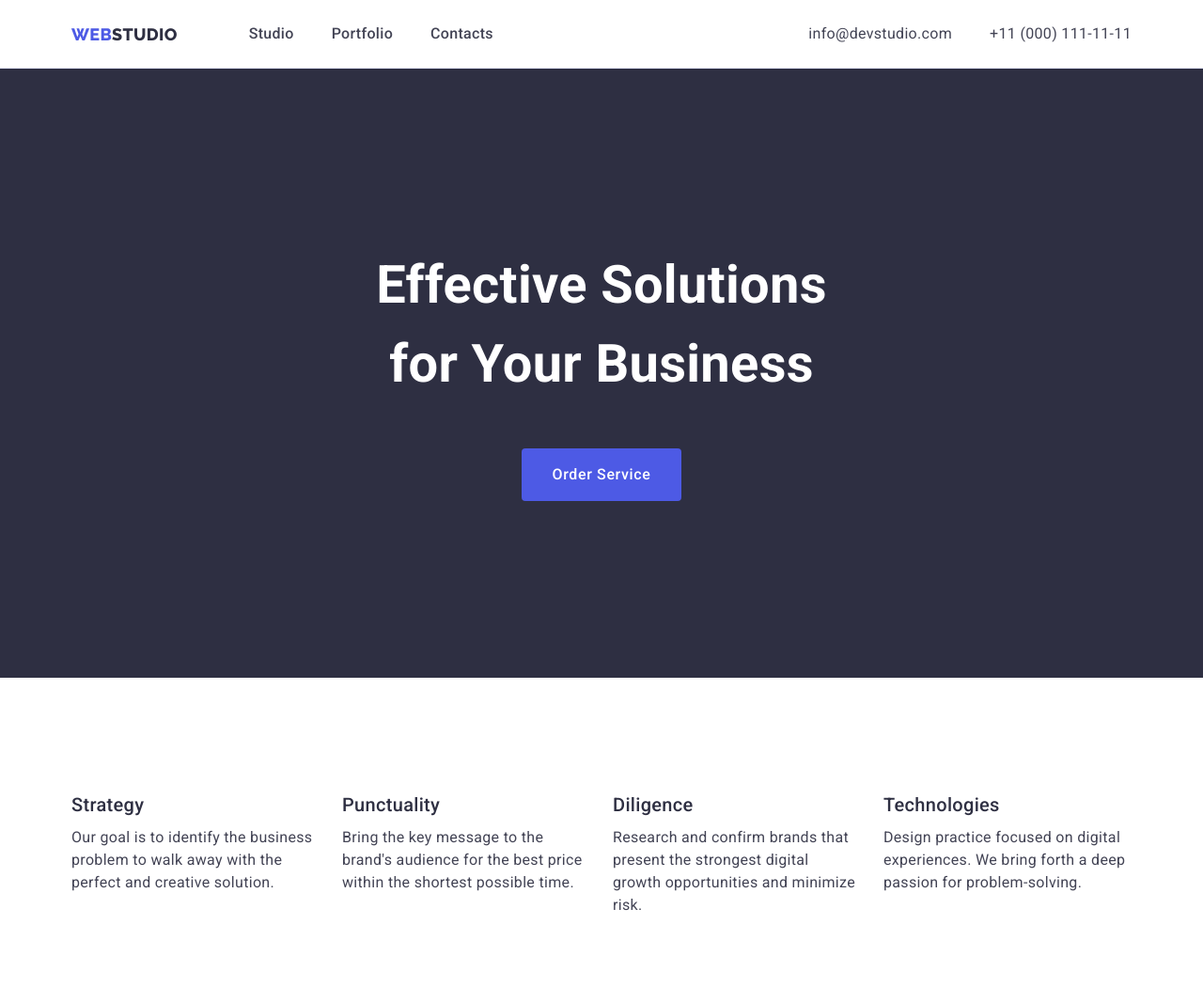
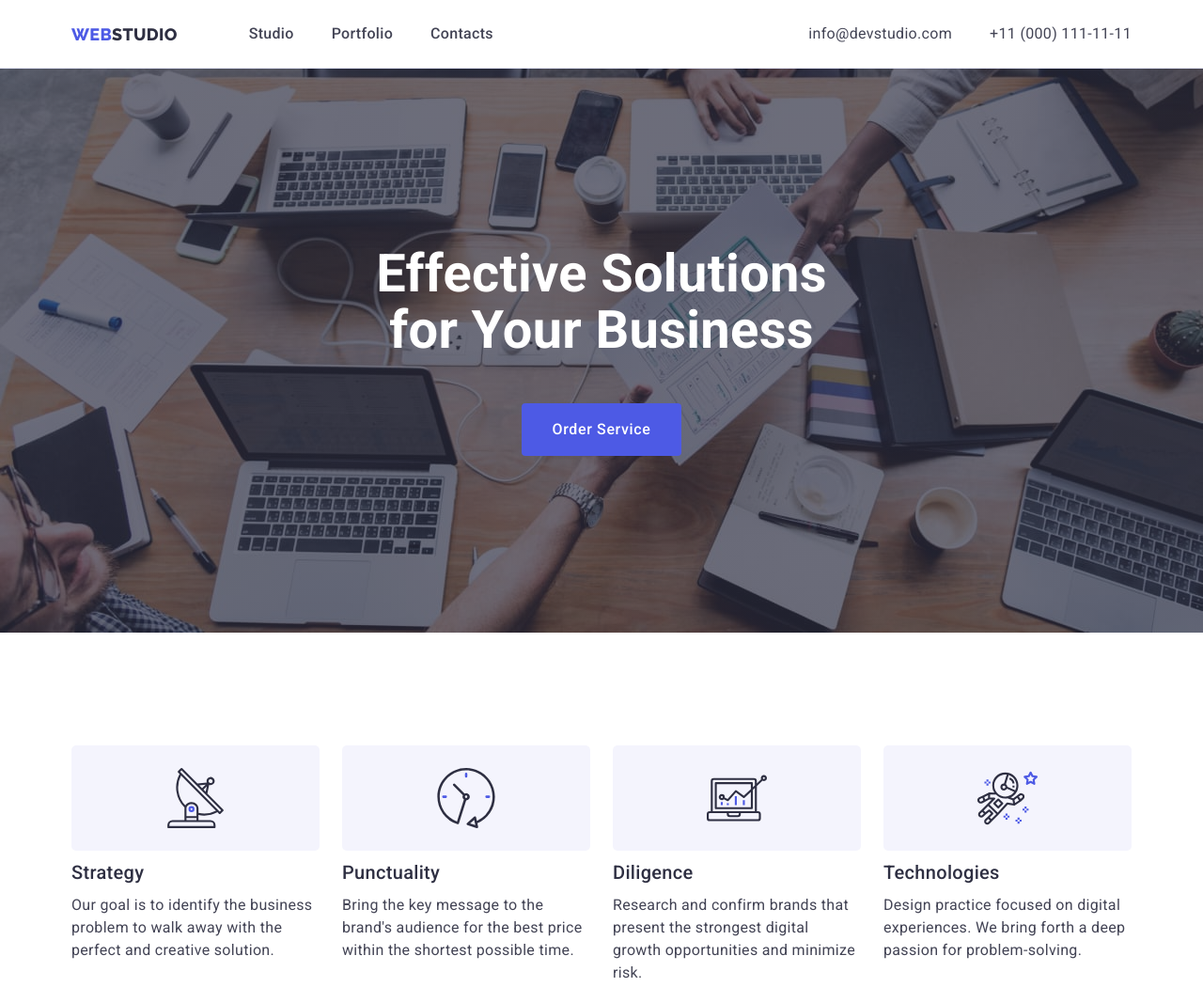
Before and after one commit to denys-log/goit-markup-hw-04, a plain HTML site: page index.html in a window 1280 px wide. Shown: the top 1050 px of the page at 94% size. Drawn offline with nearby package versions, Linux system fonts and the light colour scheme.

Commit message:
feat: add svg sprite

```diff
--- a/css/styles.css
+++ b/css/styles.css
@@ -188,6 +188,13 @@ img {
 /* studio */
 .studio {
   background-color: var(--dark-color);
+  background-image: linear-gradient(
+      rgba(46, 47, 66, 0.7),
+      rgba(46, 47, 66, 0.7)
+    ),
+    url('../images/people-office.jpg');
+  background-repeat: no-repeat;
+  background-size: cover;
   text-align: center;
   padding: 188px 0;
 }
@@ -195,6 +202,7 @@ img {
 .studio-title {
   color: var(--white-color);
   margin: 0 auto 48px;
+  line-height: 60px;
 }
 
 /* advantages */
@@ -212,6 +220,16 @@ img {
 }
 
 .advantages-item > h3 {
+  margin-bottom: 8px;
+}
+
+.advantages-item-icon {
+  background-color: var(--light-color);
+  border-radius: 5px;
+  display: flex;
+  align-items: center;
+  justify-content: center;
+  height: 112px;
   margin-bottom: 8px;
 }
 
--- a/index.html
+++ b/index.html
@@ -63,6 +63,11 @@
           <h2 class="visually-hidden">Out advantages</h2>
           <ul class="advantages-list">
             <li class="advantages-item">
+              <div class="advantages-item-icon">
+                <svg class="icon icon-diagram" width="64" height="64">
+                  <use xlink:href="./images/icons.svg#icon-antenna"></use>
+                </svg>
+              </div>
               <h3 class="header-3">Strategy</h3>
               <p>
                 Our goal is to identify the business problem to walk away with
@@ -70,6 +75,11 @@
               </p>
             </li>
             <li class="advantages-item">
+              <div class="advantages-item-icon">
+                <svg class="icon icon-clock" width="64" height="64">
+                  <use xlink:href="./images/icons.svg#icon-clock"></use>
+                </svg>
+              </div>
               <h3 class="header-3">Punctuality</h3>
               <p>
                 Bring the key message to the brand's audience for the best price
@@ -77,6 +87,11 @@
               </p>
             </li>
             <li class="advantages-item">
+              <div class="advantages-item-icon">
+                <svg class="icon icon-diagram" width="64" height="64">
+                  <use xlink:href="./images/icons.svg#icon-diagram"></use>
+                </svg>
+              </div>
               <h3 class="header-3">Diligence</h3>
               <p>
                 Research and confirm brands that present the strongest digital
@@ -84,6 +99,11 @@
               </p>
             </li>
             <li class="advantages-item">
+              <div class="advantages-item-icon">
+                <svg class="icon icon-astronaut" width="64" height="64">
+                  <use xlink:href="./images/icons.svg#icon-astronaut"></use>
+                </svg>
+              </div>
               <h3 class="header-3">Technologies</h3>
               <p>
                 Design practice focused on digital experiences. We bring forth a
```
Also changed, not shown: images/icons.svg (added), images/people-office.jpg (added), 1 other file.
